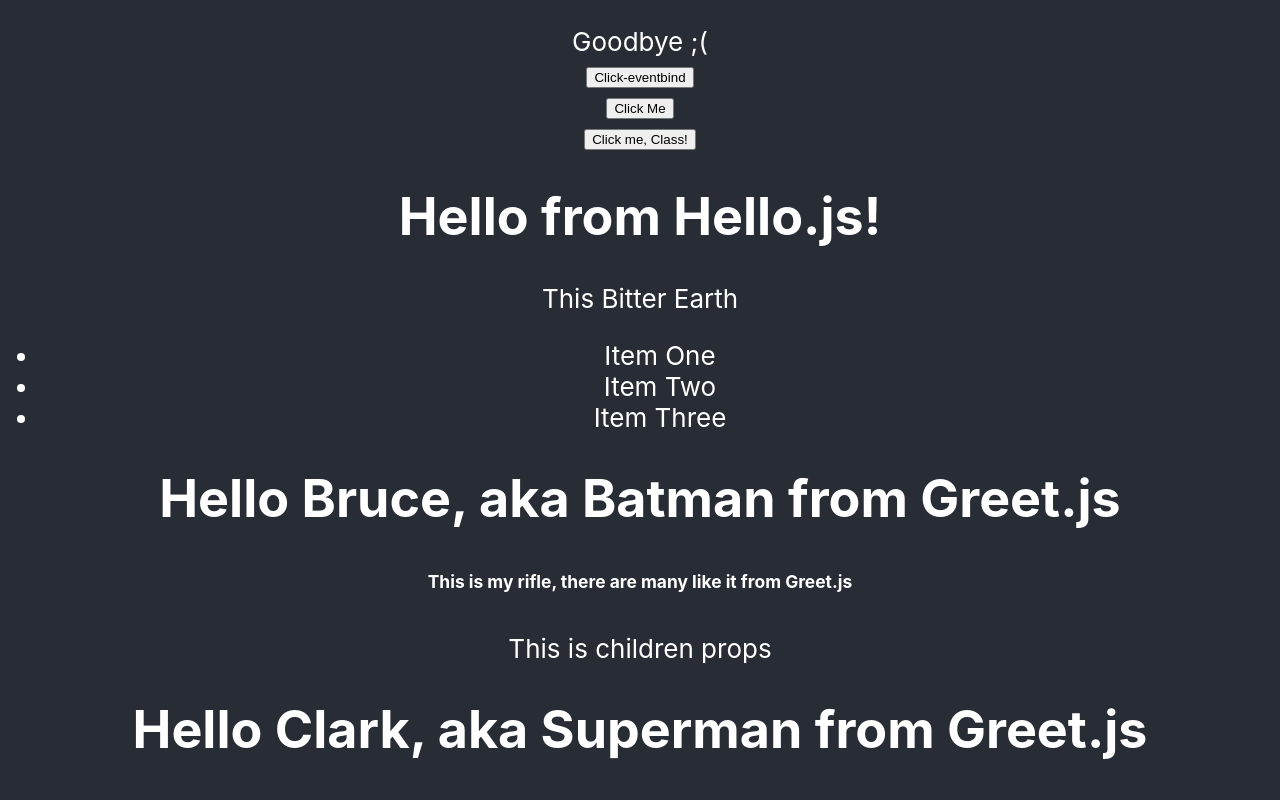
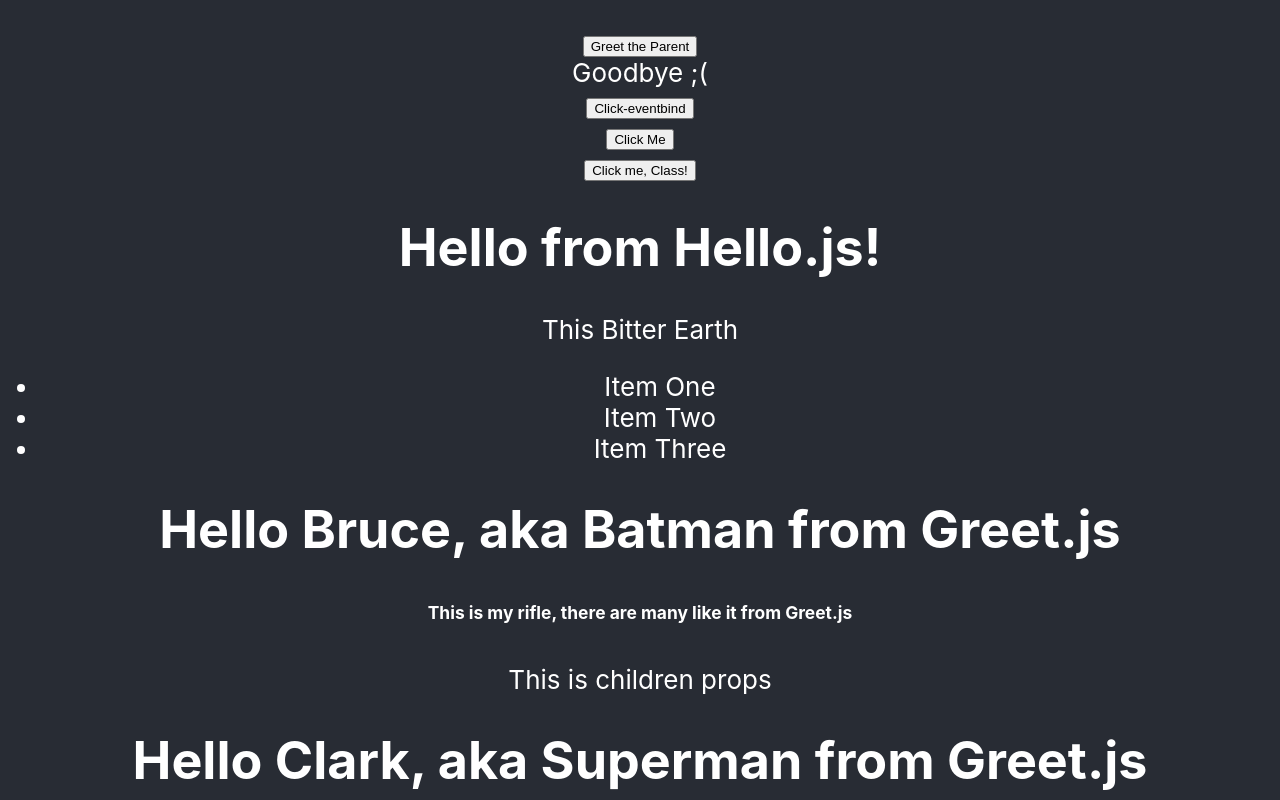
Before and after one commit to Dec24th/my-react-app-sandbox, a React (Create React App) app: page / in a window 1280 px wide. Shown: the top 800 px of the page. Built offline with nearby package versions, Linux system fonts and the light colour scheme.

Commit message:
Methods as Props

```diff
--- a/src/App.js
+++ b/src/App.js
@@ -7,14 +7,16 @@
 import FunctionClick from './components/FunctionClick';
 import ClassClick from './components/ClassClick';
 import EventBind from './components/EventBind';
+import ParentComponent from './components/ParentComponent';
+
 import './App.css';
-
 
 function App() {
   return (
     <div className="App">
       <header className="App-header">
         <p>
+          <ParentComponent />
           <EventBind />
         <FunctionClick />
         <ClassClick />
--- /dev/null
+++ b/src/components/ChildComponent.js
@@ -0,0 +1,10 @@
+import React from 'react';
+
+function ChildComponent(props) {
+  return <div>
+      <button onClick={() => props.greetHandler('child')}>Greet the Parent</button>
+
+  </div>;
+}
+
+export default ChildComponent;
--- /dev/null
+++ b/src/components/ParentComponent.js
@@ -0,0 +1,36 @@
+import React, { Component } from 'react';
+import ChildComponent from './ChildComponent';
+
+class ParentComponent extends Component {
+
+  constructor(props) {
+    super(props)
+
+    this.state = {
+       parentName: 'Parent'
+    }
+
+    this.greetParent = this.greetParent.bind(this)
+  }
+
+  greetParent(childName) {
+    alert(`Hello ${this.state.parentName} from ${childName}!!!`)
+  }
+
+  render() {
+    return <div>
+      <ChildComponent greetHandler={this.greetParent} />
+    </div>;
+  }
+}
+
+export default ParentComponent;
+
+// arrow function syntax is simplest way to pass parameters
+// from child compnent to parent component
+// https://youtu.be/QpfyjwhY9kg?t=474
+
+//how to pass methods as props in react comp.
+//in parent, define the method.
+//in child coomponent tag, pass the method as a prop
+// in child comp, access the method using props object.
```
